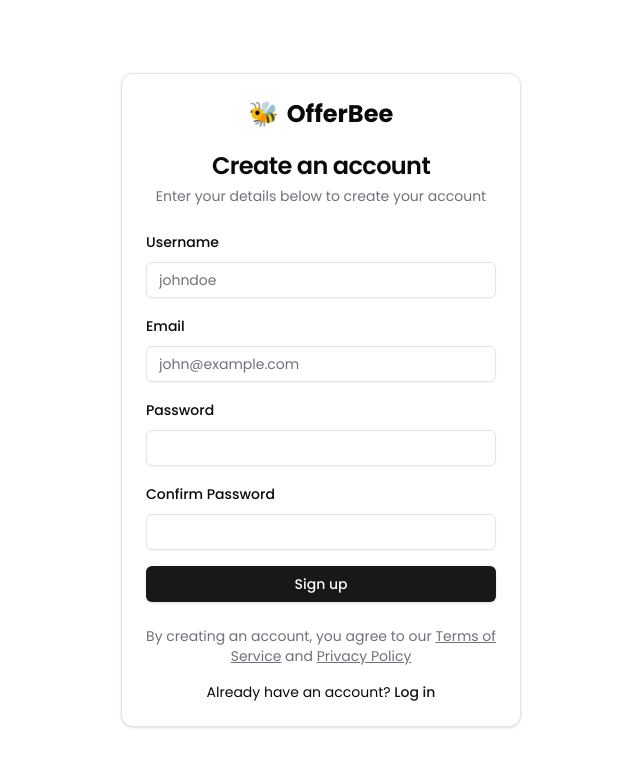
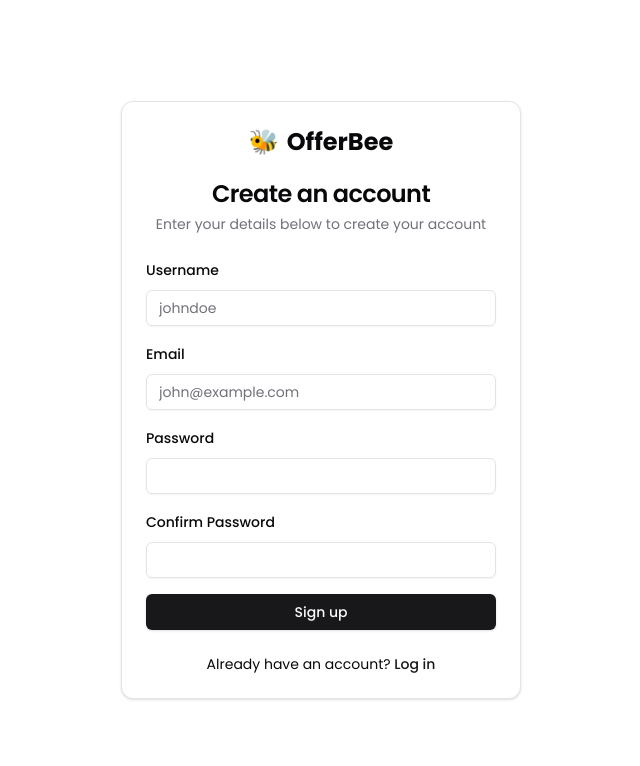
Before and after one commit to aayushbatham/offerbee-frontend, a Next.js app: page /signup in a window 1280 px wide. Shown: the top 766 px of the page, without its empty margins (319-959 px from the left). Built offline with nearby package versions, Linux system fonts and the light colour scheme.

Commit message:
updated hero

```diff
--- a/app/(auth)/login/page.tsx
+++ b/app/(auth)/login/page.tsx
@@ -13,6 +13,7 @@ import {
 import { Input } from "@/components/ui/input"
 import { Label } from "@/components/ui/label"
 import { toast } from "sonner"
+import Navbar from "@/components/navbar";
 
 export default function LoginPage() {
   const router = useRouter()
@@ -41,9 +42,8 @@ export default function LoginPage() {
       }
 
       const data = await response.json()
-      // Handle successful login here (e.g., save token)
       localStorage.setItem("token", data.access_token)
-      router.push("/dashboard") // Redirect to home page
+      router.push("/dashboard")
       toast.success("Logged in successfully")
     } catch (error) {
       toast.error("Invalid credentials")
@@ -53,6 +53,7 @@ export default function LoginPage() {
   }
 
   return (
+      <>
         <div className="flex h-screen w-full items-center justify-center">
           <Card className="w-[350px]">
             <CardHeader>
@@ -91,5 +92,7 @@ export default function LoginPage() {
             </CardContent>
           </Card>
         </div>
+      </>
+
   )
 }
--- a/app/(auth)/signup/page.tsx
+++ b/app/(auth)/signup/page.tsx
@@ -16,6 +16,7 @@ import { Label } from "@/components/ui/label"
 import { toast } from "sonner"
 import Link from "next/link"
 import { z } from "zod"
+import Navbar from "@/components/navbar";
 
 // Validation schema
 const signupSchema = z.object({
@@ -96,6 +97,7 @@ export default function SignupPage() {
   }
 
   return (
+      <>
         <div className="flex h-screen w-full items-center justify-center">
           <Card className="w-[400px]">
             <CardHeader className="space-y-1">
@@ -169,7 +171,8 @@ export default function SignupPage() {
                 <Button className="w-full" type="submit" disabled={isLoading}>
                   {isLoading ? (
                       <div className="flex items-center gap-2">
-                  <div className="h-4 w-4 animate-spin rounded-full border-2 border-current border-t-transparent" />
+                        <div
+                            className="h-4 w-4 animate-spin rounded-full border-2 border-current border-t-transparent"/>
                         Creating account...
                       </div>
                   ) : (
@@ -179,16 +182,6 @@ export default function SignupPage() {
               </form>
             </CardContent>
             <CardFooter className="flex flex-col space-y-4">
-          <div className="text-sm text-muted-foreground text-center">
-            By creating an account, you agree to our{" "}
-            <Link href="/terms" className="underline hover:text-primary">
-              Terms of Service
-            </Link>{" "}
-            and{" "}
-            <Link href="/privacy" className="underline hover:text-primary">
-              Privacy Policy
-            </Link>
-          </div>
               <div className="text-sm text-center">
                 Already have an account?{" "}
                 <Link href="/login" className="text-primary hover:underline font-medium">
@@ -198,5 +191,7 @@ export default function SignupPage() {
             </CardFooter>
           </Card>
         </div>
+      </>
+
   )
 }
--- a/components/hero.tsx
+++ b/components/hero.tsx
@@ -7,10 +7,10 @@ export default function Hero() {
        <div className="container mx-auto px-4">
          <div className="max-w-3xl mx-auto text-center">
            <h1 className="text-4xl md:text-6xl font-bold mb-6">
-             One stop for voucher management🍯
+             Easy Voucher Management🍯
            </h1>
            <p className="text-xl text-muted-foreground mb-8">
-             Create, manage, and share digital vouchers effortlessly.
+             Create, manage, and share digital vouchers.
            </p>
 
            <div className="flex flex-col sm:flex-row gap-4 justify-center">
--- a/components/navbar.tsx
+++ b/components/navbar.tsx
@@ -11,8 +11,8 @@ export default function Navbar() {
             <h1 className="text-xl font-bold">OfferBee</h1>
           </div>
           <nav className="flex items-center gap-4">
-            <Link href="/client">
-              <Button variant="ghost">Client</Button>
+            <Link href="/demo">
+              <Button variant="ghost">Demo</Button>
             </Link>
             <Link href="/login">
               <Button variant="ghost">Login</Button>
```
Lines whose indentation alone changed are shown as unchanged.
